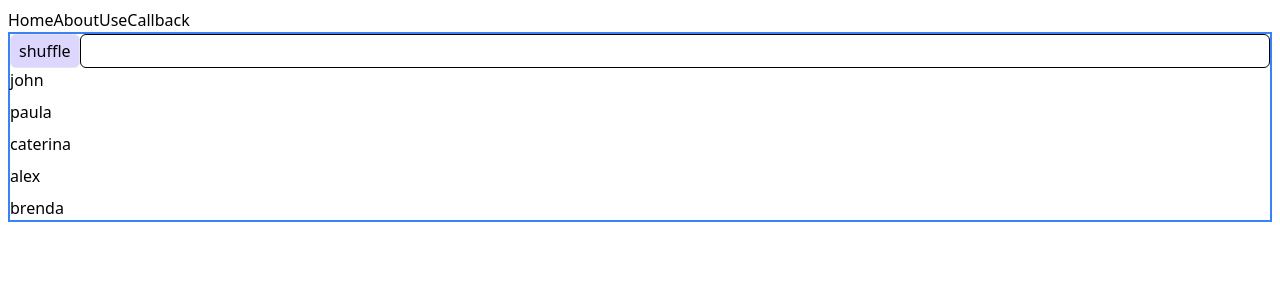
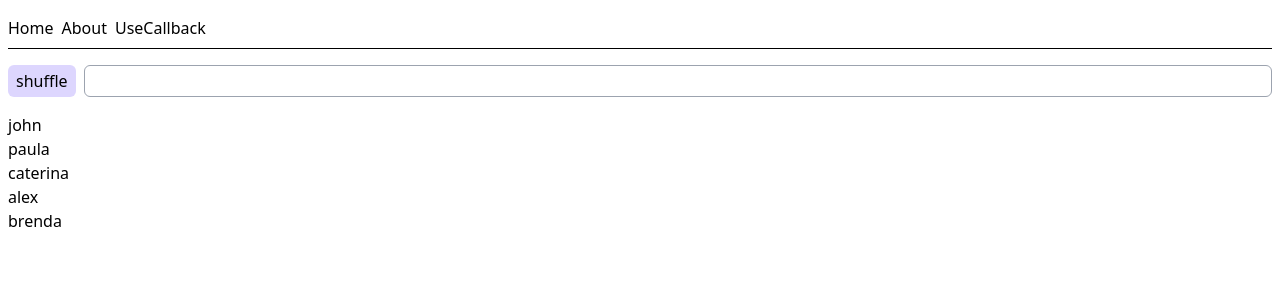
Before and after one commit to giansake/React-tutorials, a React (Vite) app: page /use-callback in a window 1280 px wide. Shown: the top 300 px of the page. Built offline with nearby package versions, Linux system fonts and the light colour scheme.

Commit message:
better styling

```diff
--- a/src/components/Header.jsx
+++ b/src/components/Header.jsx
@@ -3,7 +3,7 @@ import { Outlet, Link } from "react-router-dom";
 const Header = () => {
   return (
     <div>
-      <div>
+      <div className="flex gap-x-2 py-2 border-b border-black mb-4">
         <Link to="/">Home</Link>
         <Link to="/about">About</Link>
         <Link to="/use-callback">UseCallback</Link>
--- a/src/components/SearchBar.jsx
+++ b/src/components/SearchBar.jsx
@@ -5,7 +5,7 @@ const SearchBarComponent = ({ onChange }) => {
   console.log("searchbar rendered!");
   return (
     <input
-      className="border w-full border-black rounded-md"
+      className="border w-full border-gray-400 rounded-md"
       type="text"
       name="text"
       autoComplete="on"
--- a/src/pages/UseCallback.jsx
+++ b/src/pages/UseCallback.jsx
@@ -30,17 +30,17 @@ const UseCallback = () => {
   //   );
 
   return (
-    <div className="border-2 border-blue-500">
-      <div className="flex">
+    <div>
+      <div className="flex gap-x-2">
         <button
-          className="border bg-violet-200 px-2 py-1 rounded-md"
+          className="bg-violet-200 px-2 py-1 rounded-md"
           onClick={() => setUsers(shuffle(allUsers))}
         >
           shuffle
         </button>
         <SearchBar onChange={handleSearch} />
       </div>
-      <ul className="flex flex-col gap-y-2">
+      <ul className="pt-4">
         {users.map((user, index) => {
           return <li key={index}>{user}</li>;
         })}
```
